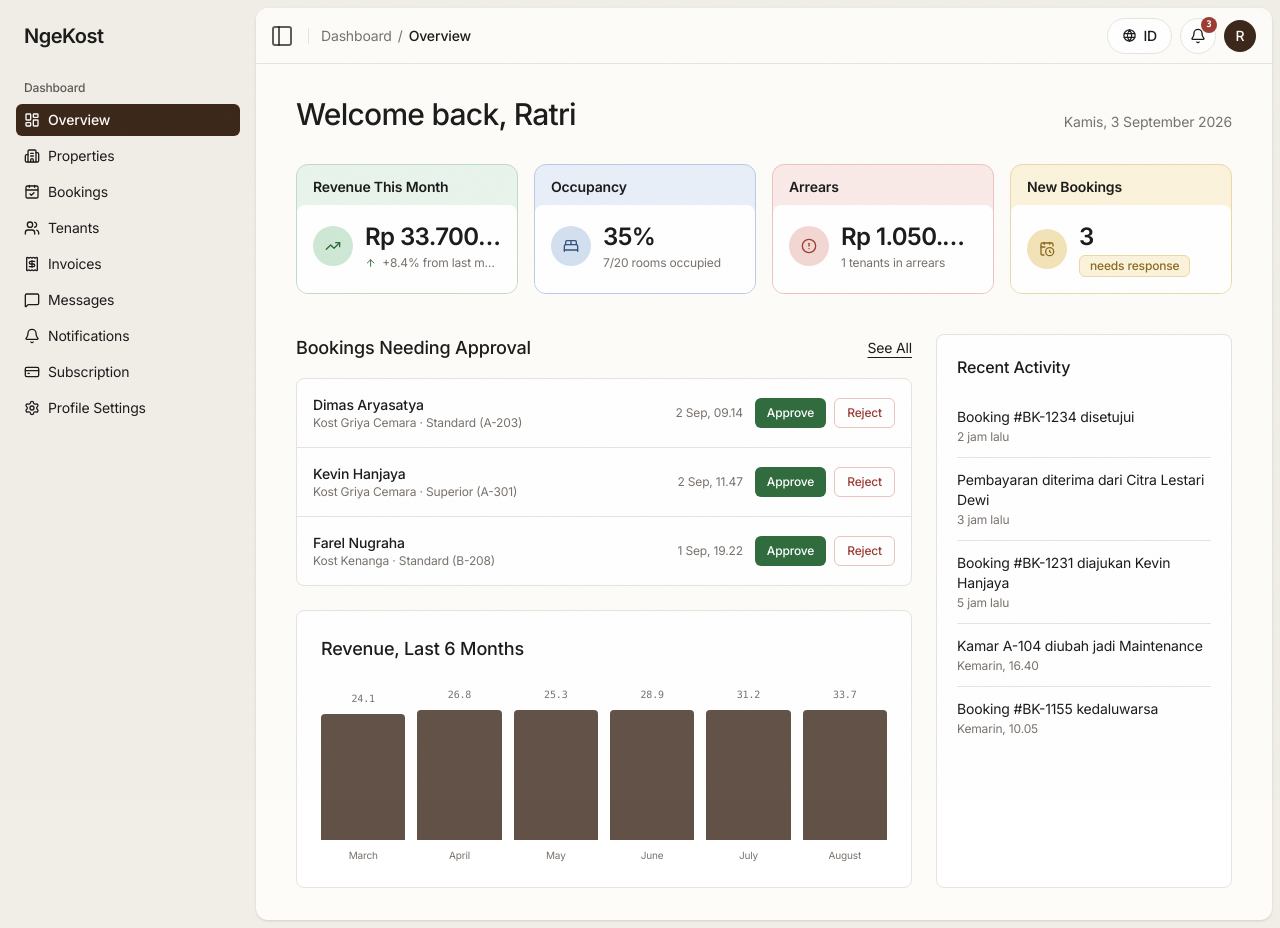
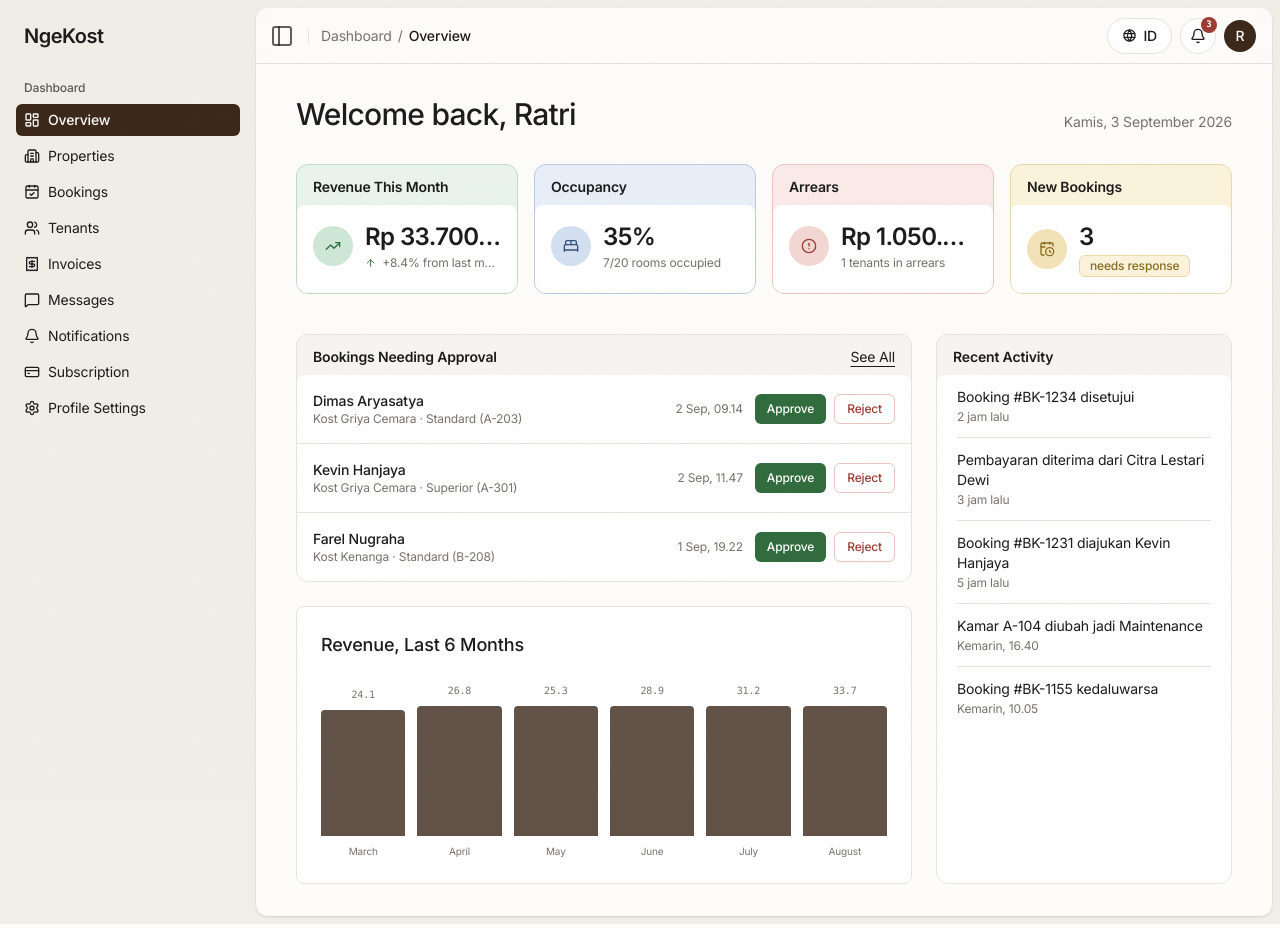
Before and after one commit to nfl-alvis/Ngekost, a Next.js app: page /en/owner in a window 1280 px wide. Built offline with nearby package versions, Linux system fonts and the light colour scheme.

Commit message:
feat: section booking pending & aktivitas dashboard pakai band judul netral gelap dikit

```diff
--- a/src/app/[locale]/owner/page.tsx
+++ b/src/app/[locale]/owner/page.tsx
@@ -177,9 +177,9 @@ export default function OwnerDashboardPage() {
       <div className="grid grid-cols-1 gap-6 lg:grid-cols-3">
         {/* kolom kiri: booking pending + chart */}
         <div className="flex flex-col gap-6 lg:col-span-2">
-          <section>
-            <div className="mb-4 flex items-center justify-between">
-              <h2 className="text-lg font-medium text-nk-text">{t("bookingPending")}</h2>
+          <section className="flex flex-col gap-1 overflow-hidden rounded-xl border border-nk-border bg-nk-section">
+            <div className="flex items-center justify-between px-4 pb-1 pt-3">
+              <h2 className="text-sm font-semibold text-nk-text">{t("bookingPending")}</h2>
               <Link
                 href="/owner/bookings"
                 className="text-sm text-nk-text underline underline-offset-4 transition-colors hover:text-nk-text-muted"
@@ -187,7 +187,7 @@ export default function OwnerDashboardPage() {
                 {t("seeAll")}
               </Link>
             </div>
-            <div className="flex flex-col divide-y divide-nk-border rounded-lg border border-nk-border bg-nk-surface">
+            <div className="flex flex-1 flex-col divide-y divide-nk-border rounded-lg bg-nk-surface">
               {pending.slice(0, 5).map((b) => (
                 <div key={b.id} className="flex flex-col gap-3 p-4 sm:flex-row sm:items-center">
                   <div className="min-w-0 flex-1">
@@ -249,9 +249,9 @@ export default function OwnerDashboardPage() {
         </div>
 
         {/* sidebar kanan: aktivitas */}
-        <aside className="rounded-lg border border-nk-border bg-nk-surface p-5 lg:order-last">
-          <h2 className="mb-4 text-base font-medium text-nk-text">{t("activity")}</h2>
-          <ol className="flex flex-col">
+        <aside className="flex flex-col gap-1 overflow-hidden rounded-xl border border-nk-border bg-nk-section lg:order-last">
+          <h2 className="px-4 pb-1 pt-3 text-sm font-semibold text-nk-text">{t("activity")}</h2>
+          <ol className="flex flex-1 flex-col rounded-lg bg-nk-surface px-5">
             {ACTIVITIES.map((a) => (
               <li key={a.id} className="border-b border-nk-border py-3 last:border-b-0">
                 <p className="text-sm text-nk-text">{a.text}</p>
```
